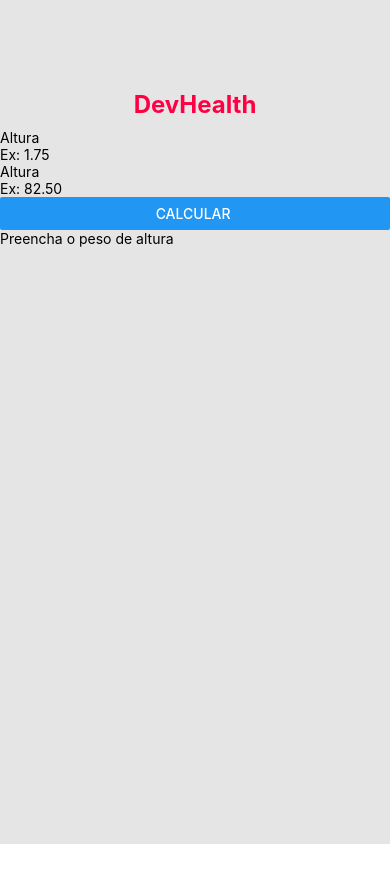
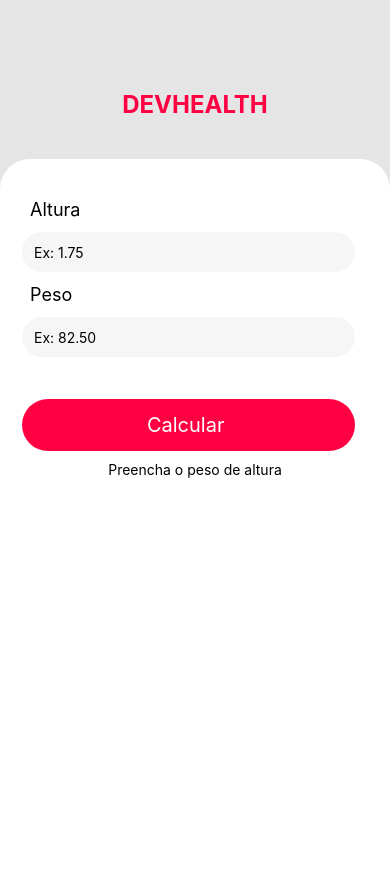
Before and after one commit to jhonyfreitasdev/project-dev-health, a React Native app: screen / in a window 390 px wide. Shown: the top 882 px of the page. Before the commit the page ends 844 px from the top, so only its background shows below. Built offline with nearby package versions, Linux system fonts and the light colour scheme.

Commit message:
Adicionando estilo aos componentes

```diff
--- a/src/components/Form/index.js
+++ b/src/components/Form/index.js
@@ -1,6 +1,7 @@
 import React, { useState } from 'react';
-import { View, Text, TextInput, Button } from 'react-native';
+import { View, Text, TextInput, TouchableOpacity } from 'react-native';
 import ResultImc from '../ResultImc';
+import styles from './style';
 
 export default function Form() {
     const [height, setHeight] = useState(null);
@@ -24,28 +25,32 @@
         setTextButton('Calcular');
     };
     return (
-        <View>
-            <View>
-                <Text>Altura</Text>
+        <View style={styles.formContext}>
+            <View style={styles.form}>
+                <Text style={styles.formLabel}>Altura</Text>
                 <TextInput
+                    style={styles.formInput}
                     onChangeText={setHeight}
                     value={height}
                     placeholder='Ex: 1.75'
                     keyboardType='numeric'
                 />
 
-                <Text>Altura</Text>
+                <Text style={styles.formLabel}>Peso</Text>
                 <TextInput
+                    style={styles.formInput}
                     onChangeText={setWeight}
                     value={weight}
                     placeholder='Ex: 82.50'
                     keyboardType='numeric'
                 />
-
-                <Button title={textButton} onPress={validation} />
-                <ResultImc messageResultImc={messageImc} result={imc} />
+                <TouchableOpacity onPress={validation} style={styles.buttonCalculator}>
+                    <Text style={styles.textButtonCalculator}>
+                        {textButton}
+                    </Text>
+                </TouchableOpacity>
             </View>
-            <ResultImc />
+            <ResultImc messageResultImc={messageImc} result={imc} />
         </View>
     );
 };
--- a/src/components/Form/style.js
+++ b/src/components/Form/style.js
@@ -0,0 +1,47 @@
+import { StyleSheet } from "react-native";
+
+const styles = StyleSheet.create({
+  formContext: {
+    width: '100%',
+    height: '100%',
+    backgroundColor: '#ffffff',
+    alignItems: 'center',
+    borderTopRightRadius: 30,
+    borderTopLeftRadius: 30,
+    marginTop: 30
+  },
+  form: {
+    width: '100%',
+    marginTop: 30,
+    padding: 10
+  },
+  formLabel: {
+    fontSize: 18,
+    paddingLeft: 20
+  },
+  formInput: {
+    width: '90%',
+    borderRadius: 50,
+    backgroundColor: '#f6f6f6',
+    height: 40,
+    margin: 12,
+    paddingLeft: 12
+  },
+  buttonCalculator: {
+    borderRadius: 50,
+    alignItems: 'center',
+    justifyContent: 'center',
+    width: '90%',
+    backgroundColor: '#ff0043',
+    paddingTop: 14,
+    paddingBottom: 14,
+    marginLeft: 12,
+    marginTop: 30
+  },
+  textButtonCalculator: {
+    fontSize: 20,
+    color: '#fff',
+  }
+});
+
+export default styles;
--- a/src/components/Title/index.js
+++ b/src/components/Title/index.js
@@ -6,7 +6,7 @@
     return (
         <View style={styles.boxTitle}>
             <Text style={styles.textTitle}>
-                DevHealth
+                DEVHEALTH
             </Text>
         </View>
     );
```
Also changed, not shown: src/components/Title/style.js (line endings or trailing spaces).
